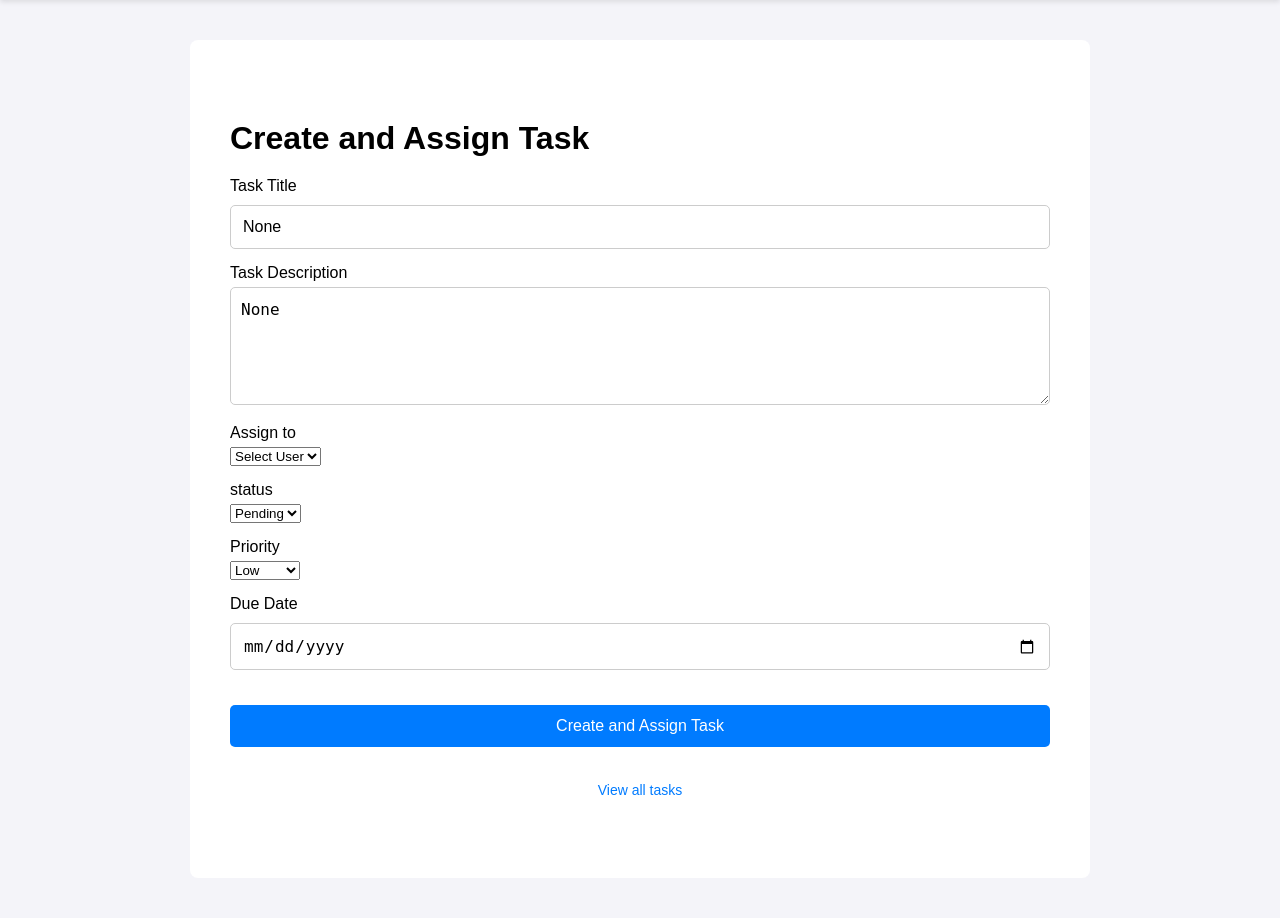
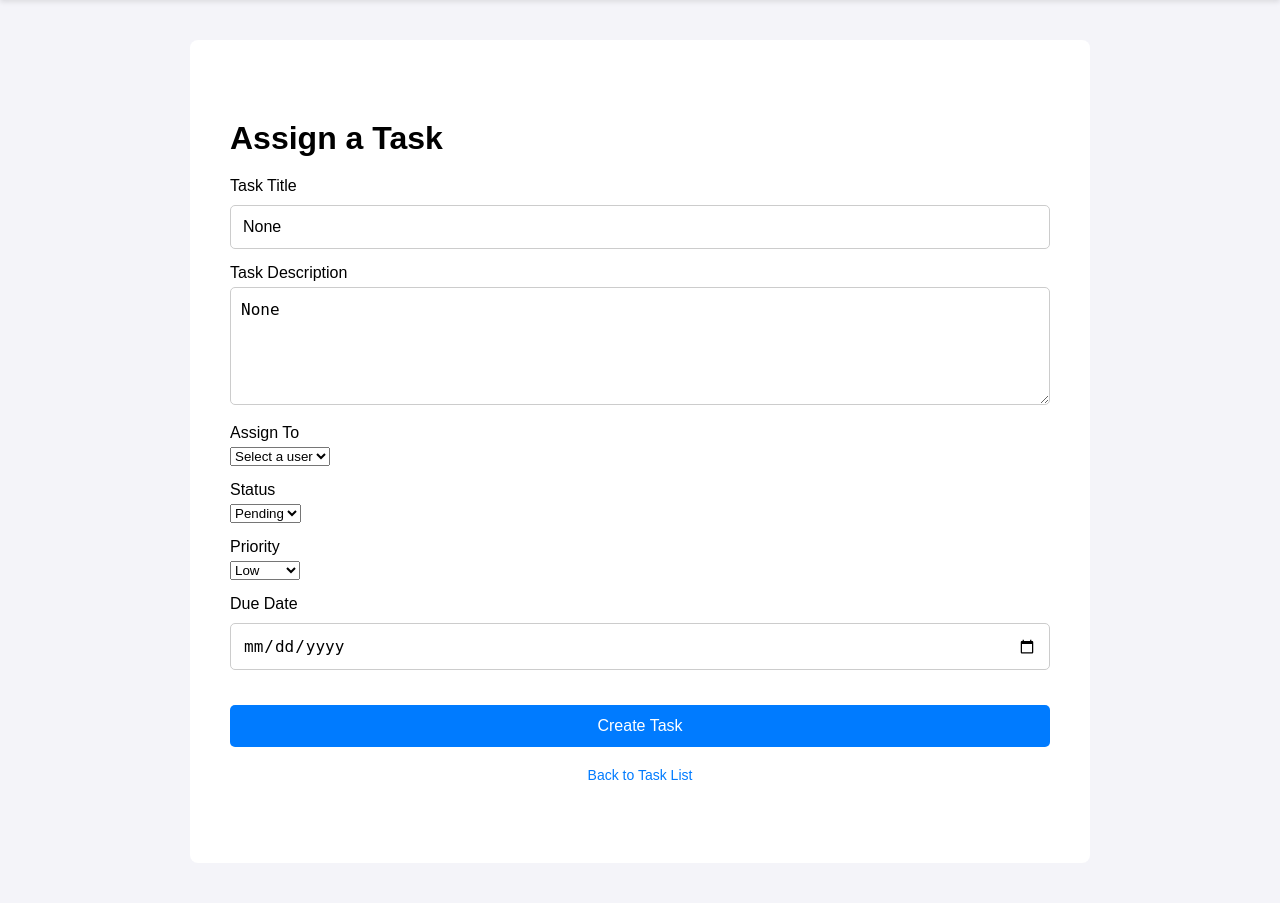
Before and after one commit to ghodsehimanshu17295665/himanshu_ghodse_task_1, a Django app: page /assign/task/ in a window 1280 px wide. Shown: the part 100-1018 px from the top of the page. After the commit the page ends 880 px from the top, so only its background shows below. Run offline with Django 4.2, Linux system fonts and the light colour scheme; the visitor is signed in with stand-in values (Sample User, id 1); data comes from the database, SQL or seed files in the repository.

Commit message:
Task 01 (#5)
* Create Templates files

* Create subtask model

* Register subtask model

* create a Forms

* migrations

* create urls

* create view

```diff
--- a/app/forms.py
+++ b/app/forms.py
@@ -1,7 +1,7 @@
 from django import forms
 from django.contrib.auth.forms import AuthenticationForm, UserCreationForm
 
-from .models import Comment, Task, User
+from .models import Comment, SubTask, Task, User
 
 
 class SignupForms(UserCreationForm):
@@ -52,3 +52,13 @@ class TaskStatusForm(forms.ModelForm):
     class Meta:
         model = Task
         fields = ["status"]
+
+
+class SubTaskForm(forms.ModelForm):
+    class Meta:
+        model = SubTask
+        fields = [
+            "title",
+            "description",
+            "status",
+        ]
--- a/app/templates/assign_task.html
+++ b/app/templates/assign_task.html
@@ -1,62 +1,84 @@
 {% extends "base.html" %}
-
-{% block title %}Assign Task{% endblock %}
 
 {% block content %}
     <div class="container">
-        <h1>Create and Assign Task</h1>
+        <h1>Assign a Task</h1>
 
-        <form method="POST">
+        <!-- Task Form -->
+        <form method="POST" action="{% url 'assign_task' %}">
             {% csrf_token %}
 
             <div class="form-group">
                 <label for="title">Task Title</label>
-                <input type="text" name="title" id="title" value="{{ form.title.value }}" placeholder="Enter task title" required>
+                <input
+                    type="text"
+                    name="title"
+                    id="title"
+                    class="form-control"
+                    placeholder="Enter task title"
+                    value="{{ form.title.value }}"
+                    required
+                />
             </div>
 
             <div class="form-group">
                 <label for="description">Task Description</label>
-                <textarea name="description" id="description" placeholder="Enter task description" rows="4" required>{{ form.description.value }}</textarea>
+                <textarea
+                    name="description"
+                    id="description"
+                    class="form-control"
+                    rows="4"
+                    placeholder="Enter task description"
+                    required
+                >{{ form.description.value }}</textarea>
             </div>
 
             <div class="form-group">
-                <label for="assignee">Assign to</label>
-                <select name="assignee" id="assignee" required>
-                    <option value="" disabled selected>Select User</option>
+                <label for="assignee">Assign To</label>
+                <select name="assignee" id="assignee" class="form-control" required>
+                    <option value="" disabled selected>Select a user</option>
                     {% for user in users %}
-                        <option value="{{ user.id }}" {% if form.assignee.value == user.id %} selected {% endif %}>{{ user.first_name }} {{ user.last_name }}</option>
+                        <option value="{{ user.id }}" {% if form.assignee.value == user.id|stringformat:"s" %}selected{% endif %}>
+                            {{ user.first_name }} {{ user.last_name }}
+                        </option>
                     {% endfor %}
                 </select>
             </div>
 
             <div class="form-group">
-                <label for="status">status</label>
-                <select name="status" id="status" required>
-                    <option value="Pending">Pending</option>
+                <label for="status">Status</label>
+                <select name="status" id="status" class="form-control" required>
+                    <option value="Pending" {% if form.status.value == "Pending" %}selected{% endif %}>Pending</option>
                 </select>
             </div>
 
             <div class="form-group">
                 <label for="priority">Priority</label>
-                <select name="priority" id="priority" required>
-                    <option value="Low" {% if form.priority.value == 'Low' %} selected {% endif %}>Low</option>
-                    <option value="Medium" {% if form.priority.value == 'Medium' %} selected {% endif %}>Medium</option>
-                    <option value="High" {% if form.priority.value == 'High' %} selected {% endif %}>High</option>
+                <select name="priority" id="priority" class="form-control" required>
+                    <option value="Low" {% if form.priority.value == "Low" %}selected{% endif %}>Low</option>
+                    <option value="Medium" {% if form.priority.value == "Medium" %}selected{% endif %}>Medium</option>
+                    <option value="High" {% if form.priority.value == "High" %}selected{% endif %}>High</option>
                 </select>
             </div>
 
             <div class="form-group">
                 <label for="due_date">Due Date</label>
-                <input type="date" name="due_date" id="due_date" value="{{ form.due_date.value }}" required>
+                <input
+                    type="date"
+                    name="due_date"
+                    id="due_date"
+                    class="form-control"
+                    value="{{ form.due_date.value }}"
+                    required
+                />
             </div>
 
-            <div class="form-group">
-                <button type="submit">Create and Assign Task</button>
-            </div>
+            <button type="submit" class="btn btn-primary">Create Task</button>
         </form>
 
         <div class="cta">
-            <p><a href="{% url 'task_list' %}">View all tasks</a></p>
+            <a href="{% url 'task_list' %}" class="btn btn-secondary">Back to Task List</a>
         </div>
+
     </div>
 {% endblock %}
--- a/app/urls.py
+++ b/app/urls.py
@@ -8,6 +8,7 @@ from .views import (
     LoginView,
     LogoutView,
     SignupView,
+    SubTaskView,
     TaskDeleteView,
     TaskDetailView,
     TaskListView,
@@ -23,18 +24,29 @@ urlpatterns = [
     path("logout/page/", LogoutView.as_view(), name="logout"),
     path("task/list/", TaskListView.as_view(), name="task_list"),
     path("assign/task/", AssignTaskView.as_view(), name="assign_task"),
-    path("detail/task/<int:pk>/", TaskDetailView.as_view(), name="detail_task"),
+    path(
+        "detail/task/<int:pk>/", TaskDetailView.as_view(), name="detail_task"
+    ),
     path(
         "task/<int:pk>/comments/",
         TaskDetailView.as_view(),
         name="add_comments",
     ),
-    path("update/task/<int:pk>/", TaskUpdateView.as_view(), name="update_task"),
-    path("delete/task/<int:pk>/", TaskDeleteView.as_view(), name="delete_task"),
+    path(
+        "update/task/<int:pk>/", TaskUpdateView.as_view(), name="update_task"
+    ),
+    path(
+        "delete/task/<int:pk>/", TaskDeleteView.as_view(), name="delete_task"
+    ),
     path("user/list/", UserListView.as_view(), name="user_list"),
     path(
         "update/task/status/<int:pk>/",
         TaskStatusUpdateView.as_view(),
         name="status_update",
     ),
+    path(
+        "create-subtask/<int:task_id>/",
+        SubTaskView.as_view(),
+        name="create_subtask",
+    ),
 ] + static(settings.MEDIA_URL, document_root=settings.MEDIA_ROOT)
--- a/app/views.py
+++ b/app/views.py
@@ -2,8 +2,8 @@ from django.contrib.auth import authenticate, login, logout
 from django.shortcuts import redirect, render
 from django.views.generic import TemplateView, View
 
-from .forms import CommentForm, LoginForms, SignupForms, TaskForm, TaskStatusForm
-from .models import Comment, Task, User
+from .forms import CommentForm, LoginForms, SignupForms, SubTaskForm, TaskForm
+from .models import Comment, SubTask, Task, User
 from .utils import (
     send_task_email,
     send_task_status_update_email,
@@ -84,9 +84,40 @@ class AssignTaskView(View):
             task.creator = request.user
             task.save()
             send_task_email(task)
-            return redirect("task_list")
+            return redirect("create_subtask", task_id=task.id)
         else:
             return render(request, "assign_task.html", {"form": form})
+
+
+class SubTaskView(View):
+    """SubTaskView - User create a Task for another user."""
+
+    def get(self, request, task_id):
+        task = Task.objects.filter(id=task_id).first()
+        subtask_form = SubTaskForm()
+        return render(
+            request,
+            "sub_task.html",
+            {"task": task, "subtask_form": subtask_form},
+        )
+
+    def post(self, request, task_id):
+        task = Task.objects.filter(id=task_id).first()
+
+        form = SubTaskForm(request.POST)
+        if form.is_valid():
+            subtask = form.save(commit=False)
+            subtask.task = task
+            subtask.save()
+
+        subtasks = task.subtasks.all()
+        subtask_form = SubTaskForm()
+
+        return render(
+            request,
+            "sub_task.html",
+            {"task": task, "subtask_form": subtask_form, "subtasks": subtasks},
+        )
 
 
 class TaskListView(View):
@@ -125,11 +156,17 @@ class TaskDetailView(View):
     def get(self, request, pk):
         task = Task.objects.get(id=pk)
         comments = Comment.objects.filter(task=task)
+        subtasks = task.subtasks.all()
         form = CommentForm()
         return render(
             request,
             "taskdetail.html",
-            {"task": task, "comments": comments, "form": form},
+            {
+                "task": task,
+                "subtasks": subtasks,
+                "comments": comments,
+                "form": form,
+            },
         )
 
     def post(self, request, pk):
@@ -141,10 +178,16 @@ class TaskDetailView(View):
             comment.task = task
             comment.save()
         comments = Comment.objects.filter(task=task)
+        subtasks = task.subtasks.all()
         return render(
             request,
             "taskdetail.html",
-            {"task": task, "comments": comments, "form": form},
+            {
+                "task": task,
+                "subtasks": subtasks,
+                "comments": comments,
+                "form": form,
+            },
         )
 
 
@@ -174,11 +217,15 @@ class TaskUpdateView(View):
     template_name = "taskupdate.html"
 
     def get(self, request, pk):
-        task = Task.objects.filter(id=pk).first()
-        form = TaskForm(instance=task)
-        return render(
-            request, self.template_name, {"form": form, "task": task}
-        )
+        user_id = request.user.id
+        task = Task.objects.filter(id=pk, creator=user_id).first()
+        if task:
+            form = TaskForm(instance=task)
+            return render(
+                request, self.template_name, {"form": form, "task": task}
+            )
+        else:
+            return redirect("task_list")
 
     def post(self, request, pk):
         task = Task.objects.filter(id=pk).first()
@@ -198,25 +245,62 @@ class TaskUpdateView(View):
 
 
 class TaskStatusUpdateView(View):
-    """TaskStatusUpdateView - User Update a task status."""
+    """TaskStatusUpdateView - User Update a task Status"""
 
     template_name = "task_status_update.html"
 
     def get(self, request, pk):
+        # Fetch the main task and its associated sub-tasks
         task = Task.objects.filter(id=pk).first()
-        form = TaskStatusForm(instance=task)
+        sub_tasks = SubTask.objects.filter(task=task)
+
+        if not request.user == task.assignee:
+            return redirect("task_list")
+
         return render(
-            request, self.template_name, {"form": form, "task": task}
+            request,
+            self.template_name,
+            {
+                "task": task,
+                "sub_tasks": sub_tasks,
+            },
         )
 
     def post(self, request, pk):
+        # Fetch the main task and its sub-tasks
         task = Task.objects.filter(id=pk).first()
-        form = TaskStatusForm(request.POST, instance=task)
-        if form.is_valid():
-            update_status = form.save()
-            if update_status:
-                send_task_status_update_email(task)
-            return redirect("task_list")
-        return render(
-            request, self.template_name, {"form": form, "task": task}
-        )
+        sub_tasks = SubTask.objects.filter(task=task)
+
+        if sub_tasks.exists():
+            # Update sub-task statuses from the form submission
+            for sub_task in sub_tasks:
+                new_status = request.POST.get(f"sub_task_status_{sub_task.id}")
+                if new_status in ["Pending", "InProcessing", "Completed"]:
+                    sub_task.status = new_status
+                    sub_task.save()
+
+            all_completed = True
+            any_in_processing = False
+
+            for sub_task in sub_tasks:
+                if sub_task.status != "Completed":
+                    all_completed = False
+                if sub_task.status == "InProcessing":
+                    any_in_processing = True
+
+            if all_completed:
+                task.status = "Completed"
+            elif any_in_processing:
+                task.status = "InProcessing"
+            else:
+                task.status = "Pending"
+
+        else:
+            # If no sub-tasks exist, allow direct updating of the main task's status
+            new_task_status = request.POST.get("task_status")
+            if new_task_status in ["Pending", "InProcessing", "Completed"]:
+                task.status = new_task_status
+
+        task.save()
+        send_task_status_update_email(task)
+        return redirect("task_list")
```
Also changed, not shown: app/admin.py (+7 -1 lines), app/models.py (+20 -0 lines), app/templates/sub_task.html (added, +21 -0 lines), app/templates/task_status_update.html (+38 -38 lines), app/templates/taskdetail.html (+29 -0 lines), app/migrations/0003_subtask.py (added), app/migrations/0004_alter_subtask_task.py (added), app/migrations/0005_alter_subtask_task.py (added).
